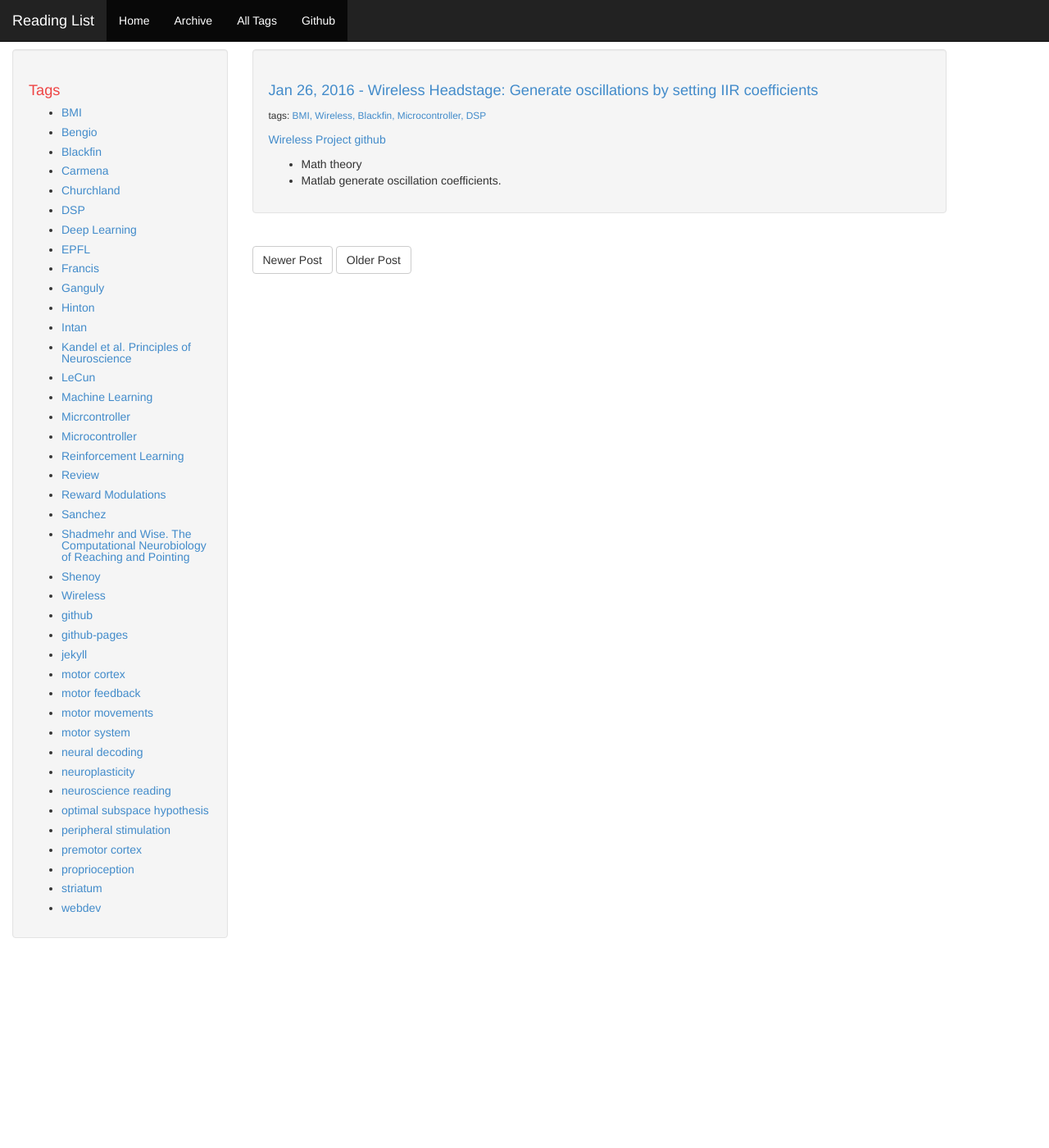
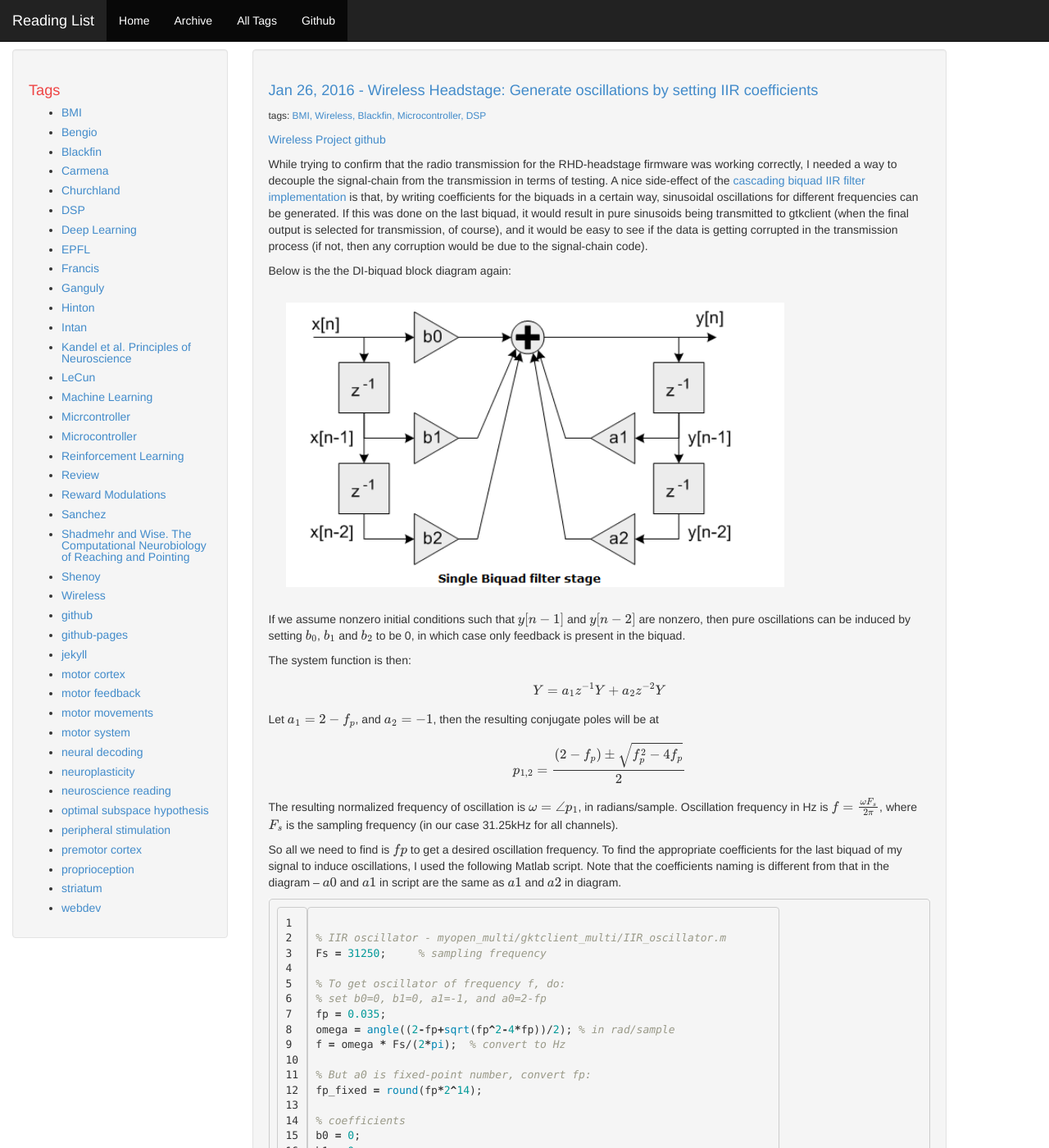
Before and after one commit to allenyin/reading_list, a Jekyll site: the page built from _posts/2016-01-26-IIRoscillator.md, in a window 1280 px wide and 1400 px high. Shown: the whole window at 82% size. Built offline with Jekyll 4.4.1, drawn with Linux system fonts in a browser that asks for light colours; formulas are drawn with MathJax 3; some of the changed text lies outside the part shown.

Commit message:
Finished IIR oscillator post

```diff
--- a/_posts/2016-01-26-IIRoscillator.md
+++ b/_posts/2016-01-26-IIRoscillator.md
@@ -13,5 +13,60 @@ tags:
 
 [Wireless Project github](https://github.com/allenyin/allen_wireless)
 
-- Math theory
-- Matlab generate oscillation coefficients.
+While trying to confirm that the radio transmission for the RHD-headstage firmware was working correctly, I needed a way to decouple the signal-chain from the transmission in terms of testing. A nice side-effect of the [cascading biquad IIR filter implementation]({{ site:url }}/2016-01-06-DirectFormI-IIR-butterworth-filters) is that, by writing coefficients for the biquads in a certain way, sinusoidal oscillations for different frequencies can be generated. If this was done on the last biquad, it would result in pure sinusoids being transmitted to gtkclient (when the final output is selected for transmission, of course), and it would be easy to see if the data is getting corrupted in the transmission process (if not, then any corruption would be due to the signal-chain code).
+
+Below is the the DI-biquad block diagram again:
+
+![image1]({{ site.baseurl }}/assets/simple_biquad.png){: .center-image}
+
+If we assume nonzero initial conditions such that $$y[n-1]$$ and $$y[n-2]$$ are nonzero, then pure oscillations can be induced by setting $$b_0$$, $$b_1$$ and $$b_2$$ to be 0, in which case only feedback is present in the biquad.
+
+The system function is then:
+
+$$\begin{align}
+Y &= a_1z^{-1}Y + a_2z^{-2}Y \\
+\end{align}$$
+
+Let $$a_1=2-f_p$$, and $$a_2=-1$$, then the resulting conjugate poles will be at
+
+$$\begin{align}
+p_{1,2} = \frac{(2-f_p)\pm\sqrt{f_p^2-4f_p}}{2} \\
+\end{align}$$
+
+The resulting normalized frequency of oscillation is $$\omega=\angle{p_1}$$, in radians/sample. Oscillation frequency in Hz is $$f=\frac{\omega F_s}{2\pi}$$, where $$F_s$$ is the sampling frequency (in our case 31.25kHz for all channels).
+
+So all we need to find is $$fp$$ to get a desired oscillation frequency. To find the appropriate coefficients for the last biquad of my signal to induce oscillations, I used the following Matlab script. Note that the coefficients naming is different from that in the diagram -- $$a0$$ and $$a1$$ in script are the same as $$a1$$ and $$a2$$ in diagram.
+
+{% highlight matlab linenos=table %}
+% IIR oscillator - myopen_multi/gktclient_multi/IIR_oscillator.m
+Fs = 31250;     % sampling frequency
+
+% To get oscillator of frequency f, do:
+% set b0=0, b1=0, a1=-1, and a0=2-fp
+fp = 0.035;
+omega = angle((2-fp+sqrt(fp^2-4*fp))/2); % in rad/sample
+f = omega * Fs/(2*pi);  % convert to Hz
+
+% But a0 is fixed-point number, convert fp:
+fp_fixed = round(fp*2^14);
+
+% coefficients
+b0 = 0;
+b1 = 0;
+a0 = (2^15-fp_fixed)/2^14;
+a1 = -1;
+
+y = [0.5, 0.5];       % y[n-1]=0.5, y[n-2]=0.5
+x = rand(1,1002)*2;   % 1000 random values, including x[n-1] and x[n-2]
+
+for i=3:numel(x),
+    val = b0*x(i) + b1*x(i-1) + b0*x(i-2) + a0*y(i-1) + a1*y(i-2);
+    y = [y, val];
+end
+
+plot_fft(y, 31250);
+{% endhighlight %}
+
+In line 10, $$f_p$$ is converted to a number that can be represented by Q14 (see [biquad IIR filter implementation]({{ site:url }}/2016-01-06-DirectFormI-IIR-butterworth-filters) for why).
+
+Line 19-27 simulates running a biquad with the newly found coefficients, and plots the FFT of the output waveform.
```
Also changed, not shown: assets/simple_biquad.png (added).
